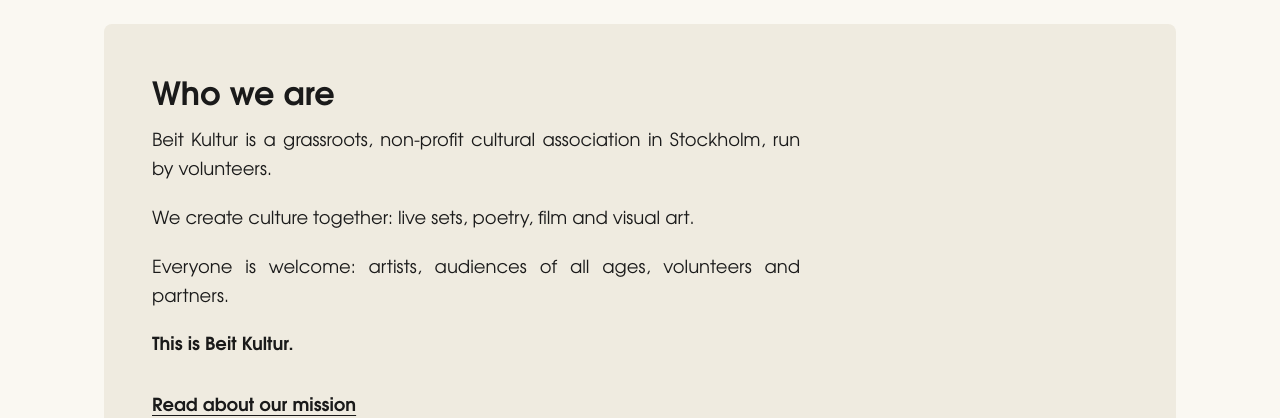
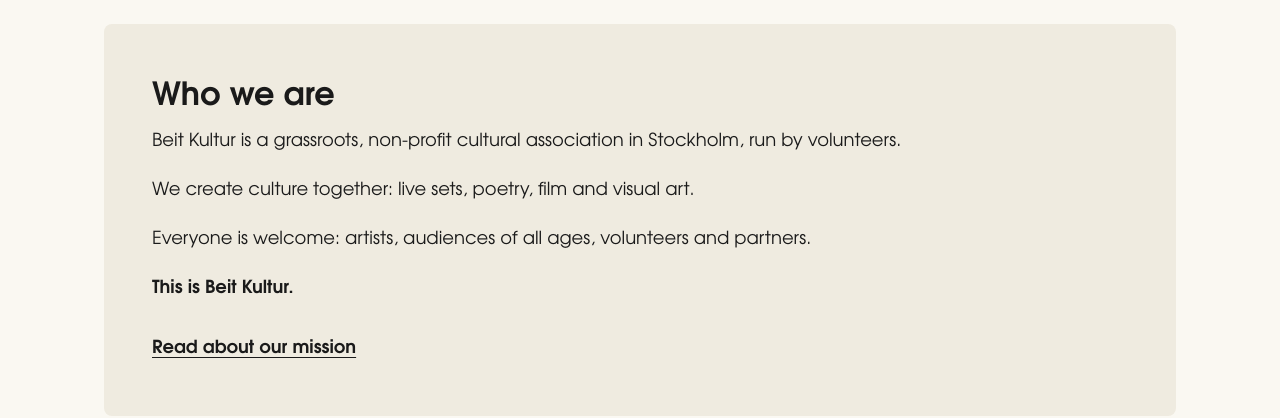
Before and after one commit to abrilvergaralozano/BEIT-KULTUR, a SvelteKit app: page / in a window 1280 px wide. Shown: the part 1260-1678 px from the top of the page. Built offline with nearby package versions, Linux system fonts and the light colour scheme.

Commit message:
changeee

```diff
--- a/src/routes/+page.svelte
+++ b/src/routes/+page.svelte
@@ -112,6 +112,10 @@
 		margin-bottom: 4rem;
 	}
 
+	.who p {
+		max-width: none;
+	}
+
 	.who p:last-of-type {
 		margin-bottom: 1.5rem;
 	}
```
